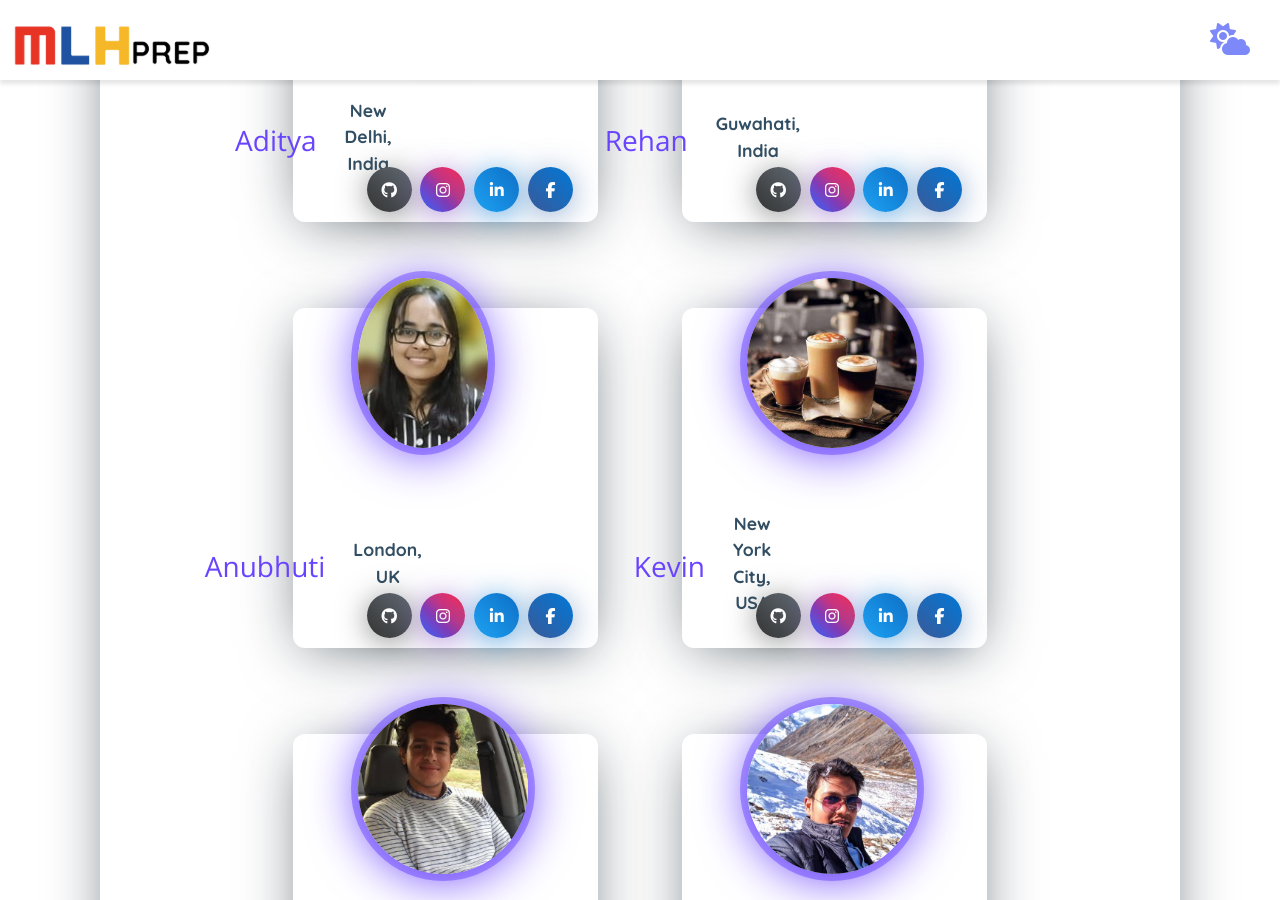
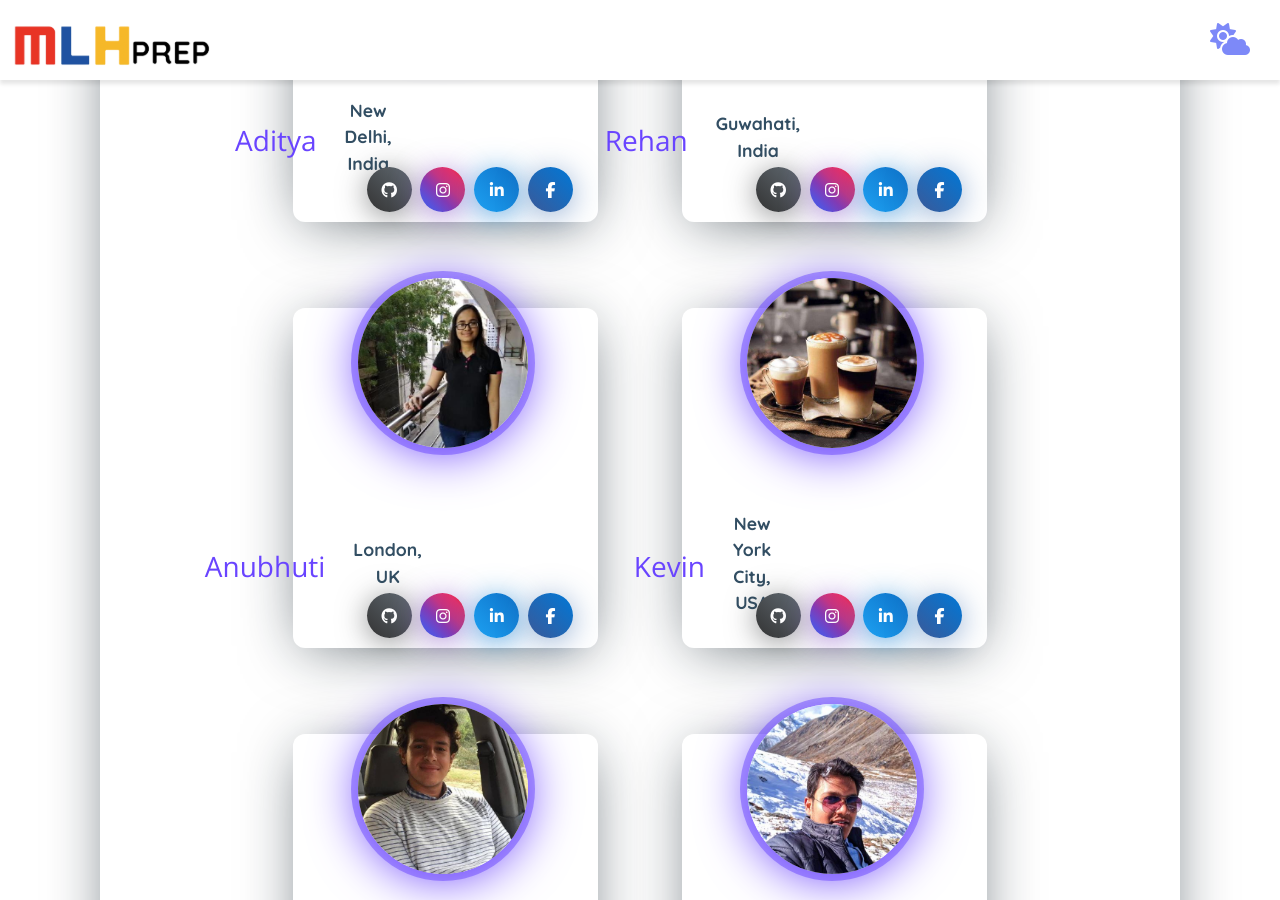
Before and after one commit to MLH-Fellowship/pod-4.1.2-portfolio, a Jekyll site: the page built from index.html, in a window 1280 px wide and 900 px high, scrolled down 750 px. Built offline with Jekyll 4.4.1, drawn with Linux system fonts in a browser that asks for light colours; nearby versions of some CDN libraries.

Commit message:
Changed the picture to make its shape similar to others

```diff
--- a/_data/fellows.yml
+++ b/_data/fellows.yml
@@ -32,7 +32,7 @@
 - name: Anubhuti
   location: Jharkhand, India
   url: /fellow/Anubhuti
-  img: anubhuti.jpg
+  img: anu.jpg
   description: MLH Fellow
   location: London, UK
   coordinates:
```
